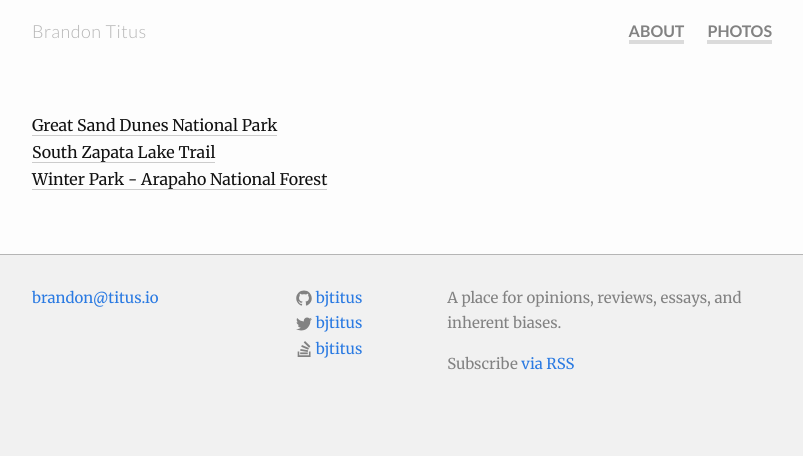
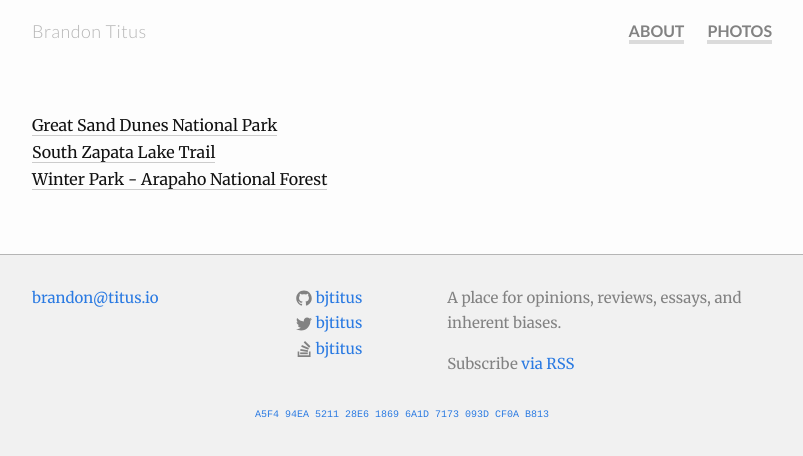
Before and after one commit to bjtitus/bjtitus.github.com, a Jekyll site: the page built from photos.html, in a window 1280 px wide. Shown: the top 456 px of the page, without its empty margins (238-1041 px from the left). Built offline with Jekyll 4.4.1, drawn with Linux system fonts in a browser that asks for light colours; Markdown is read by kramdown in place of the engine named in the settings.

Commit message:
Add keybase fingerprint

```diff
--- a/_includes/footer.html
+++ b/_includes/footer.html
@@ -58,9 +58,11 @@
 
       <div class="footer-col  footer-col-3">
         <p class="text">{{ site.description }}</p>
-		<p class="rss-subscribe">Subscribe <a href="{{ "/feed.xml" | prepend: site.baseurl }}">via RSS</a></p>
+    		<p class="rss-subscribe">Subscribe <a href="{{ "/feed.xml" | prepend: site.baseurl }}">via RSS</a></p>
       </div>
     </div>
+
+    <p class="text" style="text-align:center;font-size:x-small;font-family: Courier;"><a href="https://keybase.io/bjtitus"/>A5F4 94EA 5211 28E6 1869 6A1D 7173 093D CF0A B813</a></p>
 
   </div>
 
```
